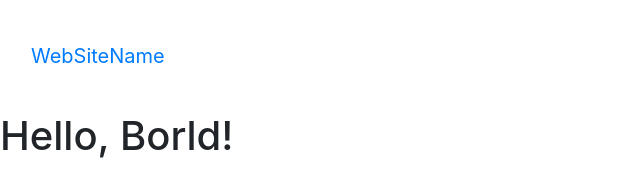
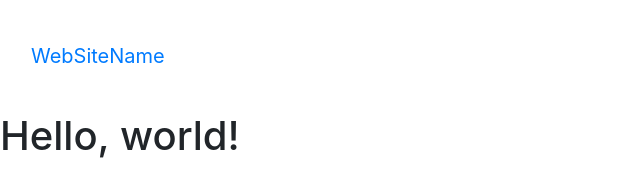
Before and after one commit to AC41004Team8/Industrial-Team-Project, a plain HTML site: page index.html in a window 1280 px wide. Shown: the full height of the page, 0-640 px from the left. Drawn offline with nearby package versions, Linux system fonts and the light colour scheme.

Commit message:
Update index.html

```diff
--- a/index.html
+++ b/index.html
@@ -8,7 +8,7 @@
     <!-- Bootstrap CSS -->
     <link rel="stylesheet" href="https://stackpath.bootstrapcdn.com/bootstrap/4.1.3/css/bootstrap.min.css" integrity="sha384-MCw98/SFnGE8fJT3GXwEOngsV7Zt27NXFoaoApmYm81iuXoPkFOJwJ8ERdknLPMO" crossorigin="anonymous">
 
-    <title>Hello, world!</title>
+    <title>Hello, Borld!</title>
   </head>
   <body>
 
@@ -26,7 +26,7 @@
   </div>
 </nav>
 
-    <h1>Hello, Borld!</h1>
+    <h1>Hello, world!</h1>
 
     <!-- Optional JavaScript -->
     <!-- jQuery first, then Popper.js, then Bootstrap JS -->
```
